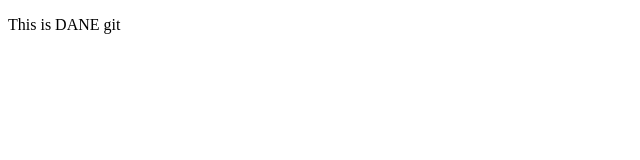
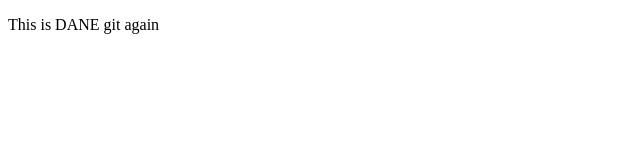
Before and after one commit to danekolak/background-generator2, a plain HTML site: page index.html in a window 1280 px wide. Shown: the full height of the page, 0-640 px from the left. Drawn offline with Linux system fonts and the light colour scheme.

Commit message:
little changes on second branch

```diff
--- a/index.html
+++ b/index.html
@@ -9,7 +9,7 @@
 </head>
 
 <body>
-    <p>This is DANE git</p>
+    <p>This is DANE git again</p>
 </body>
 
 </html>
```
